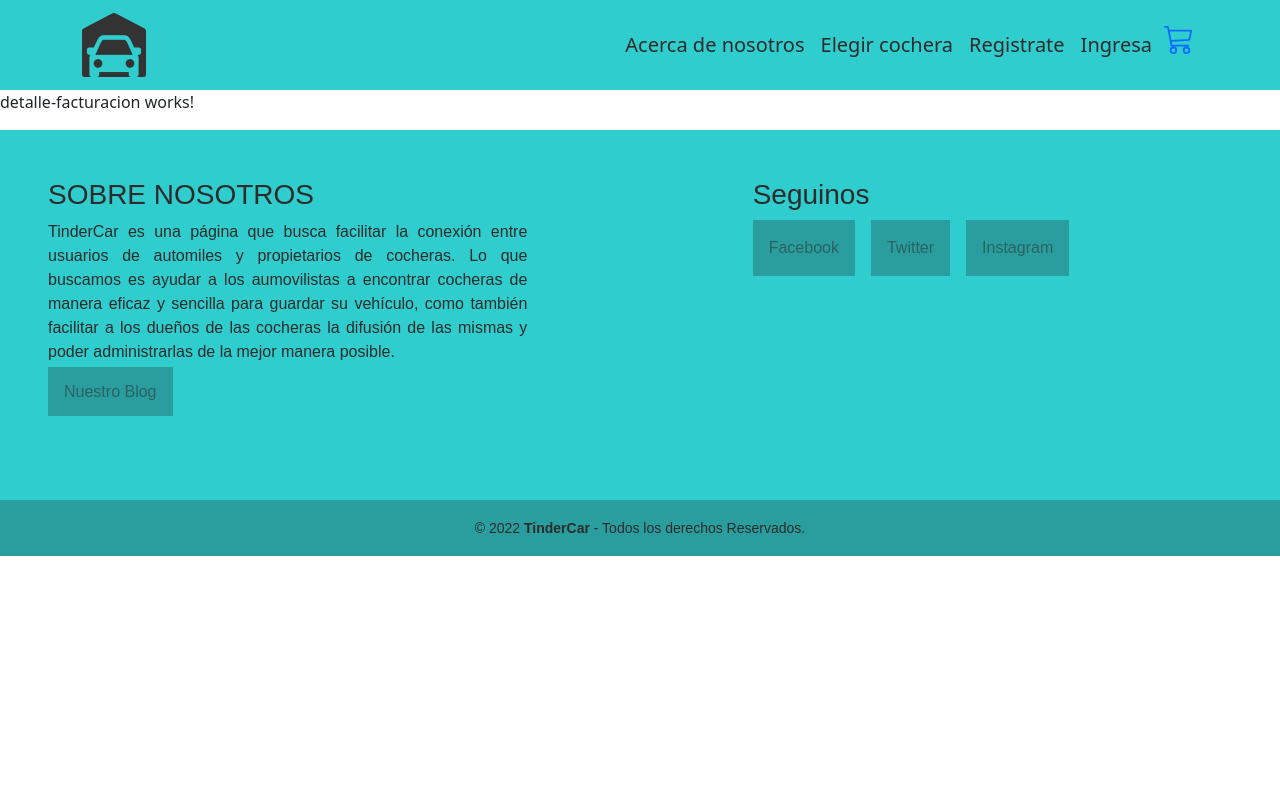
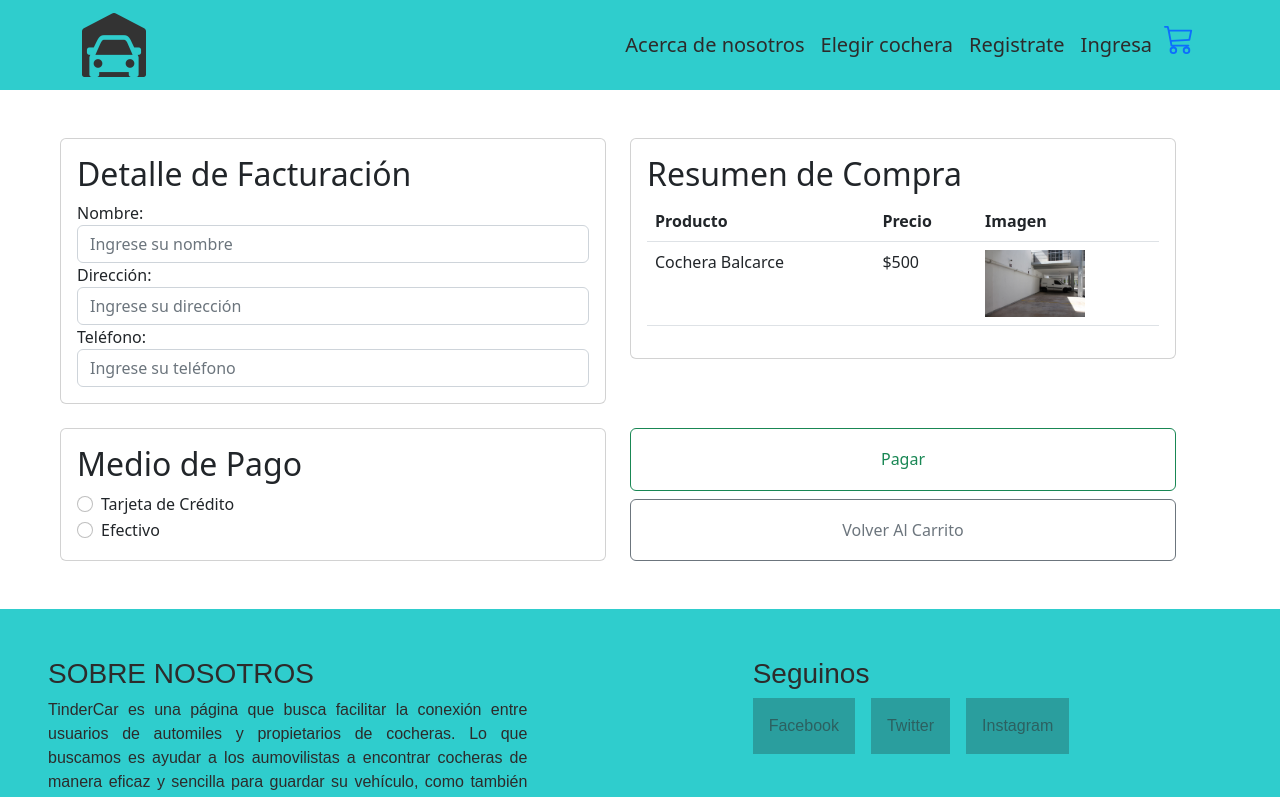
Before and after one commit to valetommasini/TinderCar-ProyectoFinal, an Angular app in the folder FrontEnd_TinderCar/: page /detalle-facturacion in a window 1280 px wide. Shown: the top 797 px of the page. Built offline with nearby package versions, Linux system fonts and the light colour scheme; some icons are missing.

Commit message:
agregue vistas ecommerce

```diff
--- a/FrontEnd_TinderCar/src/app/layouts/shared/nav/nav.component.html
+++ b/FrontEnd_TinderCar/src/app/layouts/shared/nav/nav.component.html
@@ -1,4 +1,4 @@
-<nav class="navbar navbar-expand-lg">
+<nav class="navbar navbar-expand-lg bg-body-tertiary">
   <div class="container">
     <!-- LOGO -->
     <a class="navbar-brand" href="/index">
--- a/FrontEnd_TinderCar/src/app/pages/carrito-alquiler/carrito-alquiler.component.html
+++ b/FrontEnd_TinderCar/src/app/pages/carrito-alquiler/carrito-alquiler.component.html
@@ -1 +1,63 @@
-<p>carrito-alquiler works!</p>
+
+  <div class="container m-5">
+  <div class="row">
+    <div class="col-md-8">
+      <div class="card mb-3">
+        <div class="card-body">
+          <h2>Productos</h2>
+          <table class="table">
+            <thead>
+              <tr>
+                <th>Producto</th>
+                <th>Precio</th>
+                <th>Imagen</th>
+              </tr>
+            </thead>
+            <tbody>
+              <!-- Ejemplo de un producto -->
+              <tr>
+                <td>Cochera Balcarce</td>
+                <td>&#36;500</td>
+                <td><img src="../../../assets/img/cochera2.jpg" alt="cochera" width="100"></td>
+                <i class="bi bi-x"></i>
+                <svg xmlns="http://www.w3.org/2000/svg" width="40" height="40" fill="dark" class="bi bi-x mt-3" viewBox="0 0 16 16">
+                <path d="M4.646 4.646a.5.5 0 0 1 .708 0L8 7.293l2.646-2.647a.5.5 0 0 1 .708.708L8.707 8l2.647 2.646a.5.5 0 0 1-.708.708L8 8.707l-2.646 2.647a.5.5 0 0 1-.708-.708L7.293 8 4.646 5.354a.5.5 0 0 1 0-.708z"/>
+                </svg>
+              </tr>
+              <!-- Agrega más filas para mostrar otros productos -->
+            </tbody>
+          </table>
+        </div>
+      </div>
+    </div>
+
+    <div class="col-md-4">
+      <div class="card mb-3">
+        <div class="card-body">
+          <h2>Resumen del Carrito</h2>
+          <table class="table">
+            <thead>
+              <tr>
+                <th>Producto</th>
+                <th>Precio</th>
+                <th>Imagen</th>
+              </tr>
+            </thead>
+            <tbody>
+              <!-- Ejemplo de un producto en el carrito -->
+              <tr>
+                <td>Cochera Balcarce</td>
+                <td>&#36;500</td>
+                <td><img src="../../../assets/img/cochera2.jpg" alt="Imagen del producto" width="100"></td>
+              </tr>
+              <!-- Agrega más filas para mostrar otros productos en el carrito -->
+            </tbody>
+          </table>
+        </div>
+      </div>
+
+      <button type="button" class="btn btn-outline-success m-lg-3" routerLink="/detalle-facturacion" >Pagar</button>
+      <button type="button" class="btn btn-outline-info" routerLink="/elegir">Volver</button>
+    </div>
+  </div>
+</div>
--- a/FrontEnd_TinderCar/src/app/pages/carrito-alquiler/carrito-alquiler.component.ts
+++ b/FrontEnd_TinderCar/src/app/pages/carrito-alquiler/carrito-alquiler.component.ts
@@ -6,5 +6,4 @@ import { Component } from '@angular/core';
   styleUrls: ['./carrito-alquiler.component.css']
 })
 export class CarritoAlquilerComponent {
-
 }
--- a/FrontEnd_TinderCar/src/app/pages/detalle-facturacion/detalle-facturacion.component.html
+++ b/FrontEnd_TinderCar/src/app/pages/detalle-facturacion/detalle-facturacion.component.html
@@ -1 +1,79 @@
-<p>detalle-facturacion works!</p>
+
+<div class="container m-5">
+  <div class="row">
+    <div class="col-md-6">
+      <div class="card">
+        <div class="card-body">
+          <h2>Detalle de Facturación</h2>
+          <form>
+            <div class="form-group">
+              <label for="nombre">Nombre:</label>
+              <input type="text" class="form-control" id="nombre" placeholder="Ingrese su nombre">
+            </div>
+            <div class="form-group">
+              <label for="direccion">Dirección:</label>
+              <input type="text" class="form-control" id="direccion" placeholder="Ingrese su dirección">
+            </div>
+            <div class="form-group">
+              <label for="telefono">Teléfono:</label>
+              <input type="tel" class="form-control" id="telefono" placeholder="Ingrese su teléfono">
+            </div>
+          </form>
+        </div>
+      </div>
+    </div>
+
+    <div class="col-md-6">
+      <div class="card">
+        <div class="card-body">
+          <h2>Resumen de Compra</h2>
+          <table class="table">
+            <thead>
+              <tr>
+                <th>Producto</th>
+                <th>Precio</th>
+                <th>Imagen</th>
+              </tr>
+            </thead>
+            <tbody>
+              <!-- Ejemplo de un producto en el carrito -->
+              <tr>
+                <td>Cochera Balcarce</td>
+                <td>&#36;500</td>
+                <td><img src="../../../assets/img/cochera2.jpg" alt="Imagen del producto" width="100"></td>
+              </tr>
+              <!-- Agrega más filas para mostrar otros productos en el carrito -->
+            </tbody>
+          </table>
+        </div>
+      </div>
+    </div>
+  </div>
+
+  <div class="row mt-4">
+    <div class="col-md-6">
+      <div class="card">
+        <div class="card-body">
+          <h2>Medio de Pago</h2>
+          <div class="form-check">
+            <input class="form-check-input" type="radio" name="medioPago" id="tarjetaCredito" value="tarjetaCredito">
+            <label class="form-check-label" for="tarjetaCredito">
+              Tarjeta de Crédito
+            </label>
+          </div>
+          <div class="form-check">
+            <input class="form-check-input" type="radio" name="medioPago" id="efectivo" value="efectivo">
+            <label class="form-check-label" for="efectivo">
+              Efectivo
+            </label>
+          </div>
+        </div>
+      </div>
+    </div>
+
+    <div class="d-grid gap-2 col-6 mx-auto">
+      <button class="btn btn-outline-success" type="button">Pagar</button>
+      <button class="btn btn-outline-secondary" type="button">Volver Al Carrito</button>
+    </div>
+  </div>
+</div>
--- a/FrontEnd_TinderCar/src/app/pages/elegir-cochera/elegir-cochera.component.css
+++ b/FrontEnd_TinderCar/src/app/pages/elegir-cochera/elegir-cochera.component.css
@@ -8,19 +8,11 @@
 }
 
 .btn {
- background-color: #2c6161;
+ background-color: #2fcdcd;
  border-style: none;
  width: 100%;
 }
 
 .card {
   height: auto;
-
-  border-color: #2a9e9e;
-  background-color: #2a9e9e;
 }
-
-
-.btn:hover {
-  background-color: #36b5b5;
-}
--- a/FrontEnd_TinderCar/src/app/pages/elegir-cochera/elegir-cochera.component.html
+++ b/FrontEnd_TinderCar/src/app/pages/elegir-cochera/elegir-cochera.component.html
@@ -2,7 +2,7 @@
   <div class="row">
     <div class="col-12 d-flex justify-content-between">
       <div class="card" style="width: 30rem">
-        <img src="../../../assets/img/parking5.jpeg" class="card-img-top" alt="parking1" />
+        <img src="../../../assets/img/parking1.jpg" class="card-img-top" alt="parking1" />
         <div class="card-body">
           <h5 class="card-title"> Cochera 1 </h5>
           <p class="card-text">
@@ -31,7 +31,7 @@
               <div class="modal-content ">
                 <div class="modal-header">
                   <h1 class="modal-title fs-5" id="exampleModalLabel">
-                    Cochera San Martin
+                    Cochera Título
                   </h1>
                   <button
                     type="button"
@@ -73,24 +73,15 @@
                   </div>
                 </div>
                 <div class="modal-footer">
-                <button type="button" class="btn btn-primary" id="liveToastBtn">Show live toast</button>
-                <div class="toast" role="alert" aria-live="assertive" aria-atomic="true">
-                  <div class="toast-body">
-                    Hello, world! This is a toast message.
-                    <div class="mt-2 pt-2 border-top">
-                      <button type="button" class="btn btn-primary btn-sm">Take action</button>
-                      <button type="button" class="btn btn-secondary btn-sm" data-bs-dismiss="toast">Close</button>
-                    </div>
-                  </div>
-                </div>
-                  <!-- <button
+
+                <button
                     type="button"
                     class="btn btn-secondary"
-                    id="liveToastBtn"
-                  >
-                    Agregar al Carrito
-                  </button>-->
-                  <button type="button" class="btn btn-primary">
+                    routerLink="/carrito"
+                >
+                   Agregar al Carrito
+                  </button>
+                  <button type="button" class="btn btn-primary" routerLink="/detalle-facturacion">
                     Alquilar
                   </button>
                 </div>
@@ -102,12 +93,12 @@
 
       <div class="card" style="width: 30rem">
         <img
-          src="../../../assets/img/parking6.jpg"
+          src="../../../assets/img/parkin2.jpeg"
           class="card-img-top"
           alt="parking2"
         />
         <div class="card-body">
-          <h5 class="card-title"> Cochera 2</h5>
+          <h5 class="card-title">Cochera 2</h5>
           <p class="card-text">
             Some quick example text to build on the card title and make up the
             bulk of the card's content.
@@ -134,7 +125,7 @@
               <div class="modal-content">
                 <div class="modal-header">
                   <h1 class="modal-title fs-5" id="exampleModalLabel">
-                    Cochera Buchardo
+                    cochera
                   </h1>
                   <button
                     type="button"
@@ -164,12 +155,12 @@
 
       <div class="card" style="width: 30rem">
         <img
-          src="../../../assets/img/parking8.jpg"
+          src="../../../assets/img/parking1.jpg"
           class="card-img-top"
           alt="..."
         />
         <div class="card-body">
-          <h5 class="card-title"> Cochera 3</h5>
+          <h5 class="card-title">Cochera 3</h5>
           <p class="card-text">
             Some quick example text to build on the card title and make up the
             bulk of the card's content.
--- a/FrontEnd_TinderCar/src/app/pages/elegir-cochera/elegir-cochera.component.ts
+++ b/FrontEnd_TinderCar/src/app/pages/elegir-cochera/elegir-cochera.component.ts
@@ -1,5 +1,4 @@
 import { Component } from '@angular/core';
-import { Router } from '@angular/router';
 
 
 @Component({
--- a/FrontEnd_TinderCar/src/app/pages/pages.module.ts
+++ b/FrontEnd_TinderCar/src/app/pages/pages.module.ts
@@ -27,6 +27,8 @@ import { DetalleFacturacionComponent } from './detalle-facturacion/detalle-factu
     LoginComponent,
     RegistrateUnicoComponent,
     ElegirCocheraComponent,
+    CarritoAlquilerComponent,
+    DetalleFacturacionComponent,
   ],
 })
 export class PagesModule {}
--- a/FrontEnd_TinderCar/src/styles.css
+++ b/FrontEnd_TinderCar/src/styles.css
@@ -1,6 +1,7 @@
 html {
   box-sizing: border-box;
   font-size: 16px;
+  font-family: 'Segoe UI', Tahoma, Geneva, Verdana, sans-serif;
 }
 
 *,
```
Also changed, not shown: 1 other file (tests, documents, lock files or other folders).
